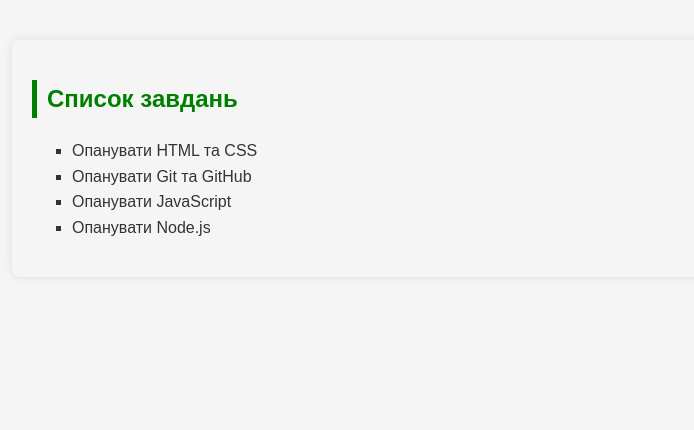
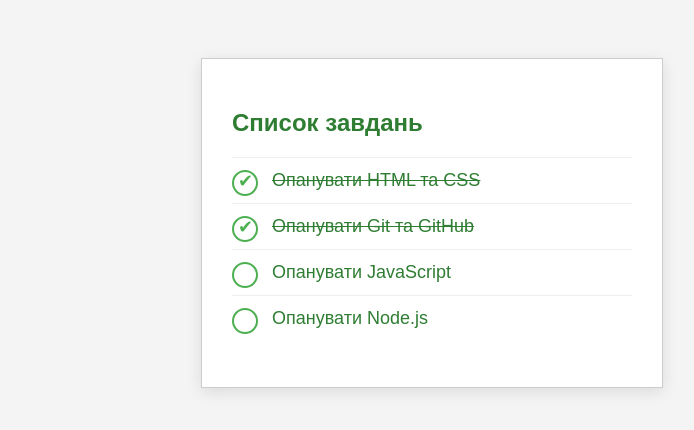
Before and after one commit to Yana07-Chaikovska/lab-html-css, a plain HTML site: page index.html in a window 1280 px wide. Shown: the whole page, without its empty margins (208-902 px from the left). Drawn offline with Linux system fonts and the light colour scheme.

Commit message:
Update style.css

```diff
--- a/style.css
+++ b/style.css
@@ -1,48 +1,57 @@
 body {
-    font-family: 'Arial', sans-serif;
-    background-color: #f5f5f5;
-    color: #333;
-    line-height: 1.6;
-    max-width: 800px;
-    margin: 40px auto;
-    padding: 20px;
-    border-radius: 8px;
-    box-shadow: 0 0 10px rgba(0,0,0,0.1);
+    background-color: #f4f4f4;
+    font-family: Arial, sans-serif;
+    display: flex;
+    justify-content: center;
+    padding-top: 50px;
 }
 
-header {
-    text-align: center;
-    border-bottom: 2px solid blue;
-    padding-bottom: 20px;
-    margin-bottom: 20px;
-}
-
-h1 {
-    color: blue;
+.todo-list {
+    background: white;
+    padding: 30px;
+    border: 1px solid #ccc;
+    width: 400px;
+    box-shadow: 0 4px 15px rgba(0,0,0,0.1);
 }
 
 h2 {
-    color: green;
-    border-left: 5px solid green;
-    padding-left: 10px;
+    color: #2e7d32;
+    margin-bottom: 20px;
+    font-size: 24px;
 }
 
 ul {
-    list-style-type: square;
+    list-style: none;
+    padding: 0;
 }
 
-footer {
-    margin-top: 30px;
-    font-size: 0.9em;
-    text-align: center;
-    color: #777;
+li {
+    padding: 12px 0 12px 40px;
+    position: relative;
+    font-size: 18px;
+    color: #2e7d32;
+    border-top: 1px solid #eee;
 }
 
-a {
-    color: blue;
-    text-decoration: none;
+li::before {
+    content: '';
+    position: absolute;
+    left: 0;
+    top: 12px;
+    width: 22px;
+    height: 22px;
+    border: 2px solid #4caf50;
+    border-radius: 50%;
 }
 
-a:hover {
-    text-decoration: underline;
+li:nth-child(1), li:nth-child(2) {
+    text-decoration: line-through;
 }
+
+li:nth-child(1)::after, li:nth-child(2)::after {
+    content: '✔';
+    position: absolute;
+    left: 6px;
+    top: 12px;
+    color: #4caf50;
+}
```
